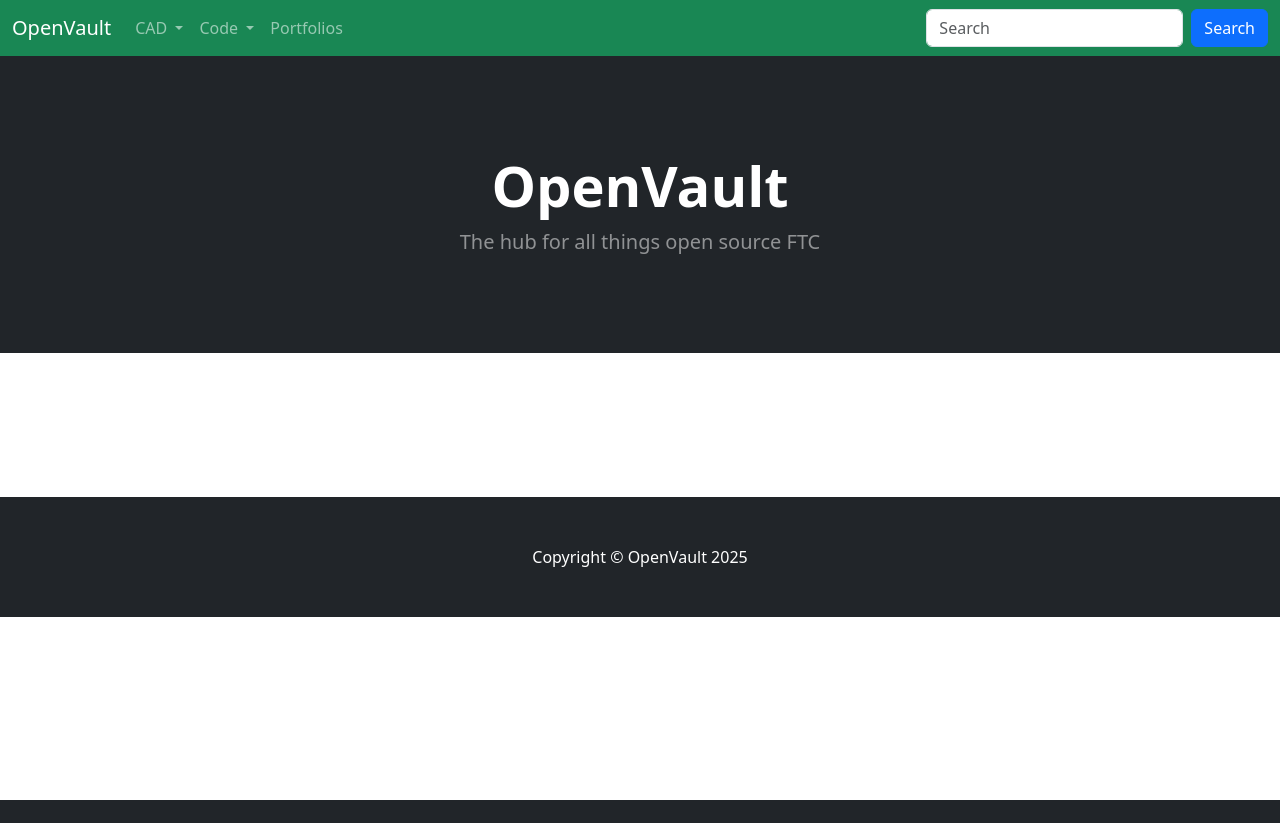
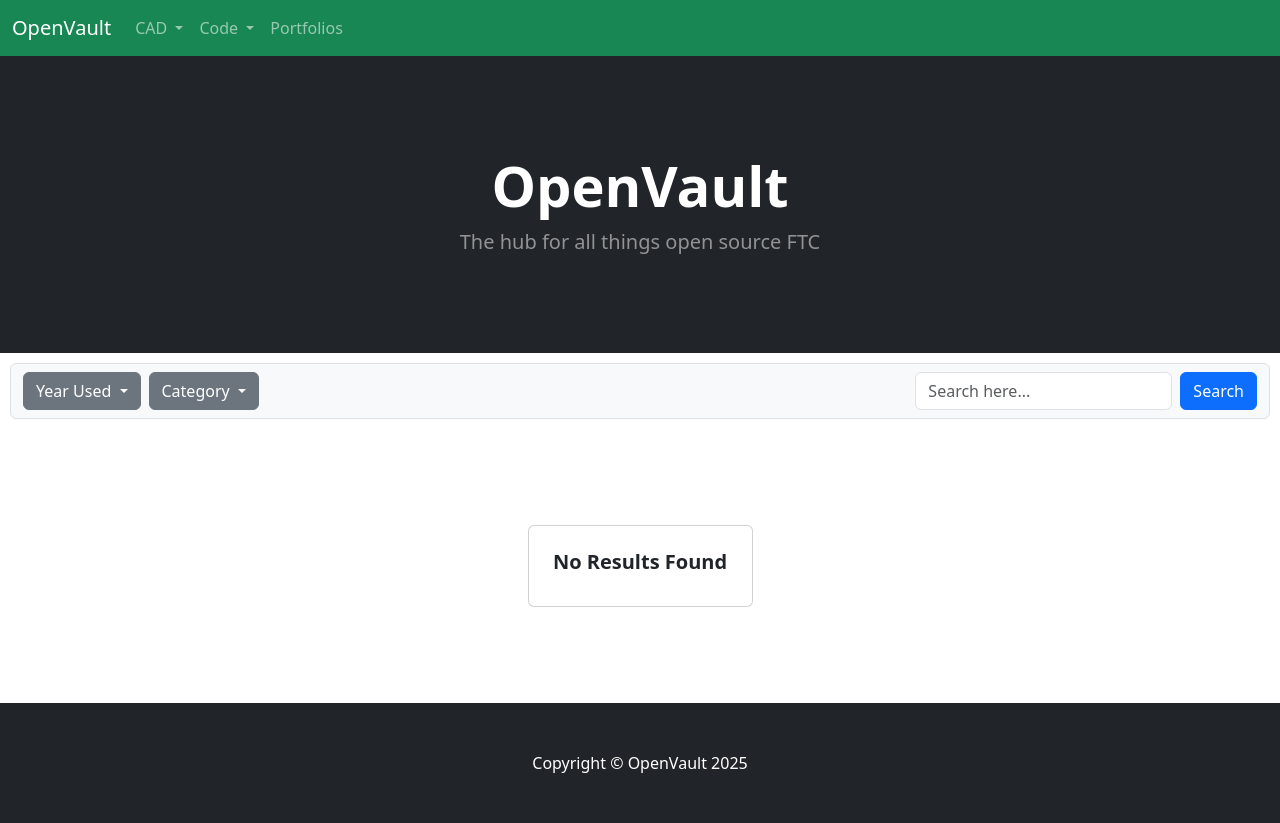
Before and after one commit to AlpineRobotics25710/OpenVault, a Flask app: page / in a window 1280 px wide. Before the commit the page ends 800 px from the top, so only its background shows below. Run offline with Flask 3, Linux system fonts and the light colour scheme; tables that the repository leaves empty hold one stand-in row (values such as "Sample post").

Commit message:
did filtering and added the search bar

```diff
--- a/app.py
+++ b/app.py
@@ -21,6 +21,15 @@ def fetch_data_from_db(section, table_name):
     records = cursor.fetchall()
     connection.close()
     return records
+
+@app.route("/filter_by_year", methods=['POST'])
+def filter_by_year():
+    template_name = request.endpoint
+    if request.method == 'POST':
+        selected_value = request.form.get('selected_item')
+        print(selected_value)
+
+    return render_template(template_name)
 
 @app.route('/')
 def index():
--- a/templates/ftc/base.html
+++ b/templates/ftc/base.html
@@ -77,21 +77,73 @@
                     <a class="nav-link {% if active_route == 'portfolios' %}active{% endif %}" href="/portfolios">Portfolios</a>
                 </li>
             </ul>
+        <!--
             <form class="d-flex" role="search">
                 <input class="form-control me-2" type="search" placeholder="Search" aria-label="Search">
                 <button class="btn btn-primary" type="submit">Search</button>
             </form>
+         -->
         </div>
     </div>
 </nav>
 
 {% block body %}{% endblock %}
 
+<!-- Search and filter bar -->
+<div class="bg-light py-2 border rounded" style="margin: 10px;">
+    <div class="container-fluid">
+        <div class="d-flex align-items-center">
+            <!-- Dropdown Container -->
+            <div class="d-flex flex-wrap flex-grow-1">
+                <form method="POST" action="{{ url_for('filter_by_year') }}">
+                    <div class="dropdown me-2">
+                        <button class="btn btn-secondary dropdown-toggle" type="button" id="dropdownMenuButton1"
+                                data-bs-toggle="dropdown" aria-expanded="false">
+                            Year Used
+                        </button>
+                        <ul class="dropdown-menu" aria-labelledby="dropdownMenuButton1">
+                            <li><a class="dropdown-item" href="#" onclick="this.closest('form').submit();">2025</a></li>
+                            <li><a class="dropdown-item" href="#" onclick="this.closest('form').submit();">2024</a></li>
+                            <li><a class="dropdown-item" href="#" onclick="this.closest('form').submit();">2023</a></li>
+                            <li><a class="dropdown-item" href="#" onclick="this.closest('form').submit();">2022</a></li>
+                        </ul>
+                    </div>
+                </form>
+
+                <!-- Dropdown 2 -->
+                <div class="dropdown me-2">
+                    <button class="btn btn-secondary dropdown-toggle" type="button" id="dropdownMenuButton2"
+                            data-bs-toggle="dropdown" aria-expanded="false">
+                        Category
+                    </button>
+                    <ul class="dropdown-menu" aria-labelledby="dropdownMenuButton2">
+                        <li><a class="dropdown-item" href="#option1">Option 1</a></li>
+                        <li><a class="dropdown-item" href="#option2">Option 2</a></li>
+                        <li><a class="dropdown-item" href="#option3">Option 3</a></li>
+                    </ul>
+                </div>
+
+                <!-- Add more dropdowns here -->
+            </div>
+
+            <!-- Search Form -->
+            <div class="ms-auto">
+                <form class="d-flex" role="search">
+                    <input class="form-control me-2" type="search" placeholder="Search here..." aria-label="Search">
+                    <button class="btn btn-primary" type="submit">Search</button>
+                </form>
+            </div>
+        </div>
+    </div>
+</div>
+
 <!-- Card -->
 <section class="py-5">
     <div class="container px-4 px-lg-5 mt-5">
+    {% if records %}
         <div class="row gx-4 gx-lg-5 row-cols-2 row-cols-md-3 row-cols-xl-4 justify-content-center">
             {% for record in records %}
+                {% if year_chosen in record[7] %}
                 <div class="col mb-5">
                     <div class="card h-100">
                         <!-- Preview image-->
@@ -115,13 +167,15 @@
                         </div>
                     </div>
                 </div>
+                {% endif %}
 
                 <!-- Popover -->
                 <div class="portfolio-modal modal fade" id="popover{{ record[0] }}" tabindex="-1" role="dialog" aria-hidden="true">
                     <div class="modal-dialog">
                         <div class="modal-content">
                             <div class="close-modal" data-bs-dismiss="modal">
-                                <img src="{{ url_for('static', filename='/images/close-icon.svg') }}" alt="Close modal" />
+                                <!-- <img src="{{ url_for('static', filename='/images/close-icon.svg') }}" alt="Close modal" /> -->
+                                <button type="button" class="btn-close" data-bs-dismiss="modal" aria-label="Close"></button>
                             </div>
                             <div class="container" style="margin-top: auto; margin-bottom: auto;">
                                 <div class="row justify-content-center">
@@ -160,6 +214,20 @@
                 </div>
             {% endfor %}
         </div>
+    {% else %}
+        <!-- No results found -->
+        <div class="row gx-4 gx-lg-5 row-cols-2 row-cols-md-3 row-cols-xl-4 justify-content-center">
+            <div class="col mb-5">
+                <div class="card h-100">
+                    <div class="card-body p-4">
+                        <div class="text-center">
+                            <h5 class="fw-bolder">No Results Found</h5>
+                        </div>
+                    </div>
+                </div>
+            </div>
+        </div>
+    {% endif %}
     </div>
 </section>
 
```
